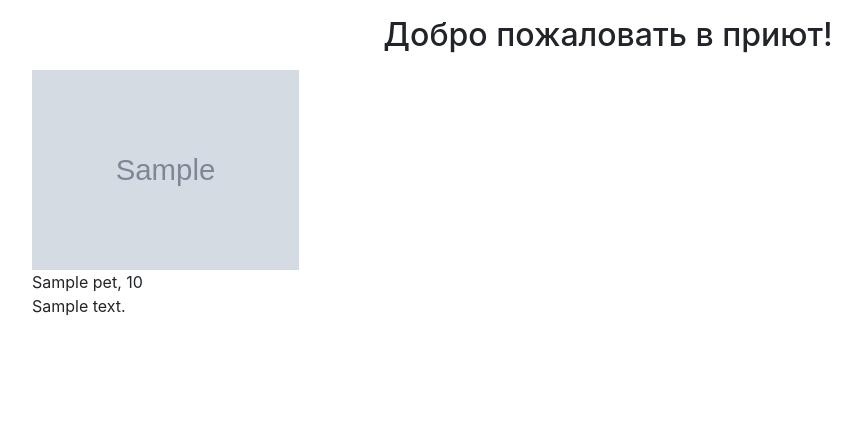
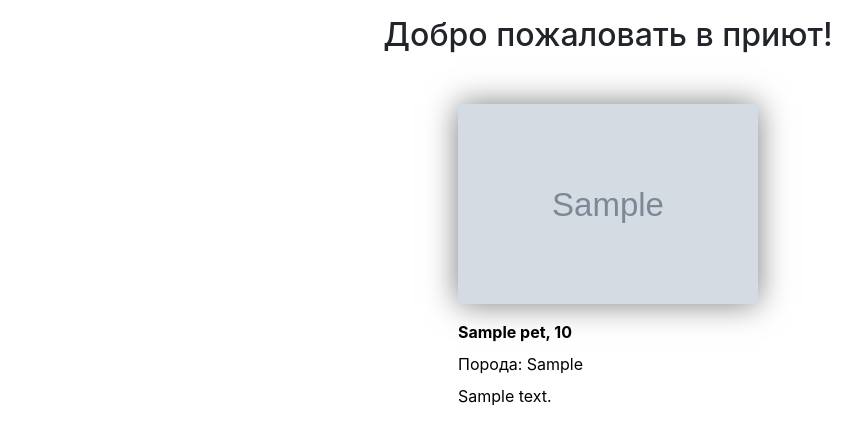
Before and after one commit to charlieplanka/django-pet-shelter, a Django app: page / in a window 1280 px wide. Shown: the part 56-501 px from the top of the page, without its empty margins (32-893 px from the left). Run offline with Django 3.2, Linux system fonts and the light colour scheme; tables that the repository leaves empty hold one stand-in row (values such as "Sample post"); grey boxes marked "Sample" are stand-in pictures; some libraries are stand-ins or nearby versions.

Commit message:
Layout improvements

```diff
--- /dev/null
+++ b/pet_shelter/static/css/pets.css
@@ -0,0 +1,20 @@
+h2 {
+    margin-bottom: 50px;
+}
+
+a:link,
+a:visited,
+a:hover,
+a:active {
+    text-decoration: none;
+    color: black;
+}
+
+a img {
+    object-fit: cover;
+    box-shadow: 0 0 30px 0 rgb(124, 124, 124)
+}
+
+.pet {
+    max-width: 350px;
+}
--- a/pet_shelter/templates/base.html
+++ b/pet_shelter/templates/base.html
@@ -6,6 +6,8 @@
     <link rel="stylesheet" href="https://stackpath.bootstrapcdn.com/bootstrap/4.1.3/css/bootstrap.min.css"
         integrity="sha384-MCw98/SFnGE8fJT3GXwEOngsV7Zt27NXFoaoApmYm81iuXoPkFOJwJ8ERdknLPMO" crossorigin="anonymous">
     <title>Приют для животных</title>
+    {% block extra_head %}
+    {% endblock %}
 </head>
 <body>
     <header>
--- /dev/null
+++ b/pet_shelter/templates/pet.html
@@ -0,0 +1,4 @@
+{% extends base.html %}
+
+{% block content %}
+{% endblock %}
--- a/pet_shelter/templates/pets.html
+++ b/pet_shelter/templates/pets.html
@@ -1,24 +1,28 @@
 {% extends "base.html" %}
+{% load static %}
+
+{% block extra_head %}
+    <link rel="stylesheet" href="{% static 'css/pets.css' %}">
+{% endblock %}
 
 {% block content %}
-
 <h2 class="text-center">Добро пожаловать в приют!</h2>
-
-<div class="container mx-5 mt-3">
-    <div class="row">
+<div class="d-flex justify-content-around flex-wrap mx-5 mt-3">
     {% for pet in pets %}
-        <div class="col-md mx-3">
-            {% if pet.photo %}
-                <div class="row">
-                    <img src="/media/{{ pet.photo }}" height="200">
-                </div>
-            {% endif %}
-            <div class="row">{{ pet.name }}, {{ pet.age }}</div>
-            <div class="row">{{ pet.description }}</div>
+        <div class="pet mx-3">
+            <a href="{% url 'shelter:pets' %}">
+                {% if pet.photo %}
+                    <div class="mb-3">
+                        <img src="/media/{{ pet.photo }}" height="200" width="300">
+                    </div>
+                {% endif %}
+                <div class="my-2"><strong>{{ pet.name }}, {{ pet.age }}</strong></div>
+                {% if pet.breed %}
+                    <div>Порода: {{ pet.breed }}</div>
+                {% endif %}
+                <div class="my-2">{{ pet.description }}</div>
+            </a>
         </div>
     {% endfor %}
-    </div>
 </div>
-
-
 {% endblock %}
--- a/pet_shelter/views.py
+++ b/pet_shelter/views.py
@@ -5,6 +5,6 @@ from django.http import HttpResponse
 
 def pets(request):
     template = loader.get_template('pets.html')
-    pets = Pet.objects.all()
+    pets = Pet.objects.all().order_by('-arrival_date')
     pets_data = {'pets': pets}
     return HttpResponse(template.render(pets_data, request))
--- a/shelter/urls.py
+++ b/shelter/urls.py
@@ -18,5 +18,5 @@ from django.urls import path, include
 
 urlpatterns = [
     path('admin/', admin.site.urls),
-    path("", include(('pet_shelter.urls', 'shelter'), namespace='shelter')),
+    path("", include(('pet_shelter.urls', 'shelter'))),
 ]
```
Also changed, not shown: media/pet_photos/cat_arseniy_x6Rq4gU.jpg (added), media/pet_photos/cat_stepan.jpg (added), media/pet_photos/dog_ksenia_5JazolE.png (added), media/pet_photos/dog_ksenia_QgorEAn.png (added), media/pet_photos/rabbit_alexey_0z4rwtt.jpeg (added), media/pet_photos/rabbit_alexey_XzMrOhY.jpeg (added), media/pet_photos/utkonos_pavel.jpg (added).
